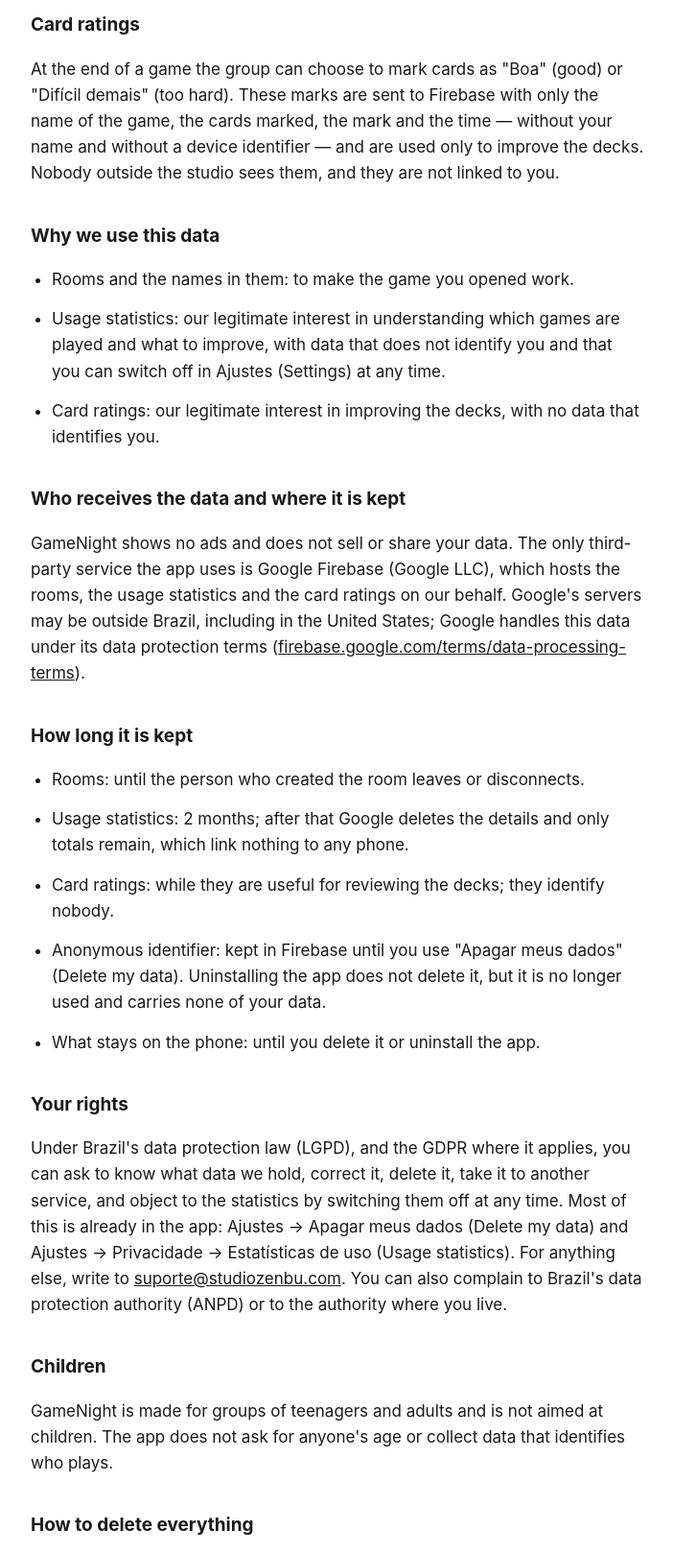
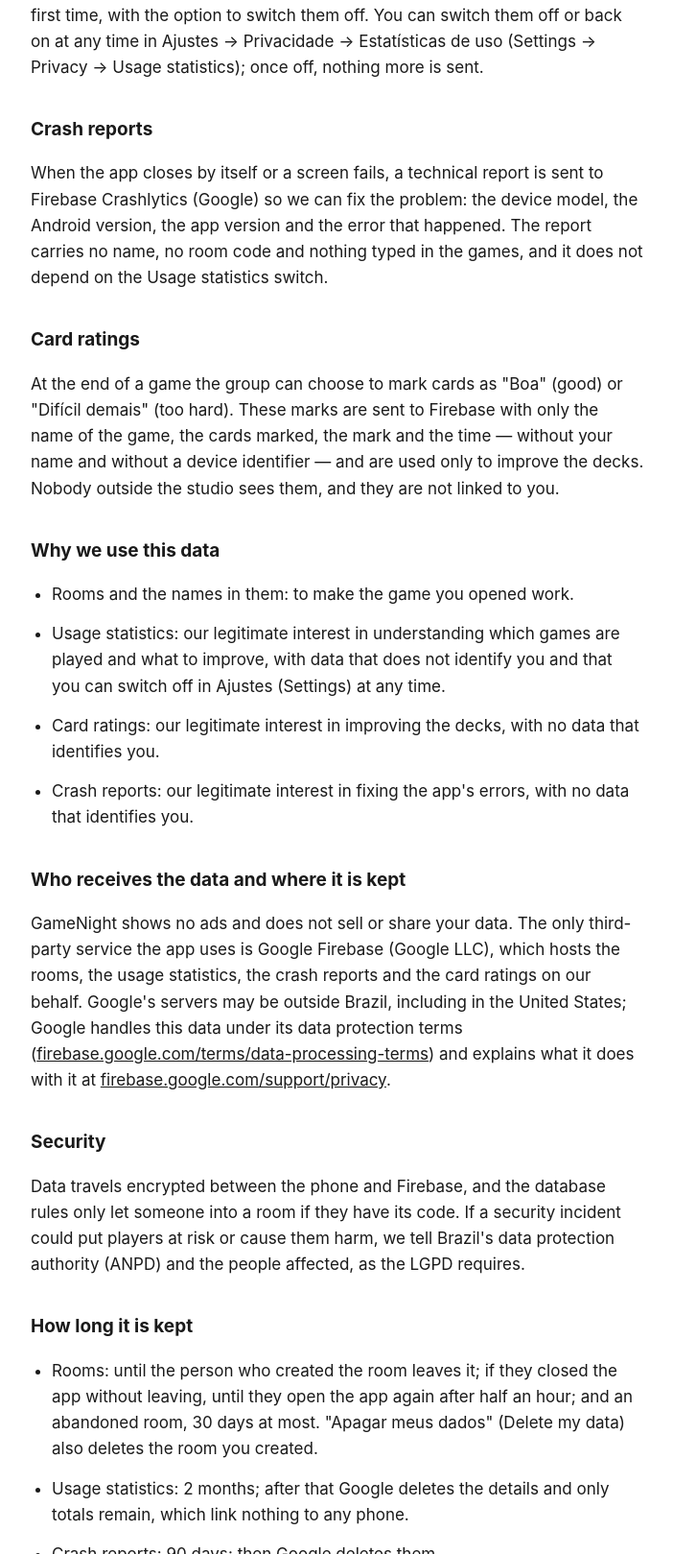
Before and after one commit to Studio-Zenbu/studio-zenbu.github.io, a plain HTML site: page gamenight/privacy-en.html in a window 1280 px wide. Shown: the part 2305-3924 px from the top of the page at 96% size, without its empty margins (288-990 px from the left). Drawn offline with Linux system fonts and the light colour scheme.

Commit message:
docs(gamenight): privacy policy covers crash reports, room lifetime and security

```diff
--- a/gamenight/privacy-en.html
+++ b/gamenight/privacy-en.html
@@ -111,16 +111,20 @@
   <p>
     When the person who created the room leaves it, the whole room is deleted
     from Firebase at once, with the names of everyone who was in it. If that
-    person closes the app, or their phone switches off or loses its
-    connection, Firebase deletes the room by itself as soon as it notices
-    they are gone.
+    person closes the app without leaving the room, or their phone switches
+    off or loses its connection, the room waits for them to come back; if they
+    stay away more than half an hour, it is deleted when they open the app
+    again. A room nobody came back to is
+    deleted by us within 30 days at most.
   </p>
   <p style="margin-bottom:0">
     Using "Apagar meus dados" (Delete my data, see below) always clears
     everything the app saved on your phone. If an anonymous session is
     active, it is ended and the app asks Firebase to delete that identifier;
-    without a connection, it is only ended on this phone. A name still in an
-    open room is deleted when that room closes.
+    without a connection, it is only ended on this phone. With a connection,
+    it also deletes the room you created and takes your name out of someone
+    else's room; a name still left in an open room is deleted when that room
+    closes.
   </p>
 </div>
 
@@ -148,6 +152,15 @@
   (Settings → Privacy → Usage statistics); once off, nothing more is sent.
 </p>
 
+<h2>Crash reports</h2>
+<p>
+  When the app closes by itself or a screen fails, a technical report is sent
+  to Firebase Crashlytics (Google) so we can fix the problem: the device
+  model, the Android version, the app version and the error that happened.
+  The report carries no name, no room code and nothing typed in the games,
+  and it does not depend on the Usage statistics switch.
+</p>
+
 <h2>Card ratings</h2>
 <p>
   At the end of a game the group can choose to mark cards as "Boa" (good) or
@@ -166,23 +179,42 @@
     that you can switch off in Ajustes (Settings) at any time.</li>
   <li>Card ratings: our legitimate interest in improving the decks, with no
     data that identifies you.</li>
+  <li>Crash reports: our legitimate interest in fixing the app's errors, with
+    no data that identifies you.</li>
 </ul>
 
 <h2>Who receives the data and where it is kept</h2>
 <p>
   GameNight shows no ads and does not sell or share your data. The only
   third-party service the app uses is Google Firebase (Google LLC), which
-  hosts the rooms, the usage statistics and the card ratings on our behalf.
+  hosts the rooms, the usage statistics, the crash reports and the card
+  ratings on our behalf.
   Google's servers may be outside Brazil, including in the United States;
   Google handles this data under its data protection terms
-  (<a href="https://firebase.google.com/terms/data-processing-terms">firebase.google.com/terms/data-processing-terms</a>).
+  (<a href="https://firebase.google.com/terms/data-processing-terms">firebase.google.com/terms/data-processing-terms</a>)
+  and explains what it does with it at
+  <a href="https://firebase.google.com/support/privacy">firebase.google.com/support/privacy</a>.
+</p>
+
+<h2>Security</h2>
+<p>
+  Data travels encrypted between the phone and Firebase, and the database
+  rules only let someone into a room if they have its code. If a security
+  incident could put players at risk or cause them harm, we tell Brazil's
+  data protection authority (ANPD) and the people affected, as the LGPD
+  requires.
 </p>
 
 <h2>How long it is kept</h2>
 <ul>
-  <li>Rooms: until the person who created the room leaves or disconnects.</li>
+  <li>Rooms: until the person who created the room leaves it; if they closed
+    the app without leaving, until they open the app again after half an
+    hour; and an
+    abandoned room, 30 days at most. "Apagar meus dados" (Delete my data) also
+    deletes the room you created.</li>
   <li>Usage statistics: 2 months; after that Google deletes the details and
     only totals remain, which link nothing to any phone.</li>
+  <li>Crash reports: 90 days; then Google deletes them.</li>
   <li>Card ratings: while they are useful for reviewing the decks; they
     identify nobody.</li>
   <li>Anonymous identifier: kept in Firebase until you use "Apagar meus
@@ -208,8 +240,9 @@
 <h2>Children</h2>
 <p>
   GameNight is made for groups of teenagers and adults and is not aimed at
-  children. The app does not ask for anyone's age or collect data that
-  identifies who plays.
+  children. The app does not ask for anyone's age and does
+  not collect full names, email addresses, phone numbers or precise location: only
+  the nickname you type and the anonymous identifier described above.
 </p>
 
 <h2>How to delete everything</h2>
```
